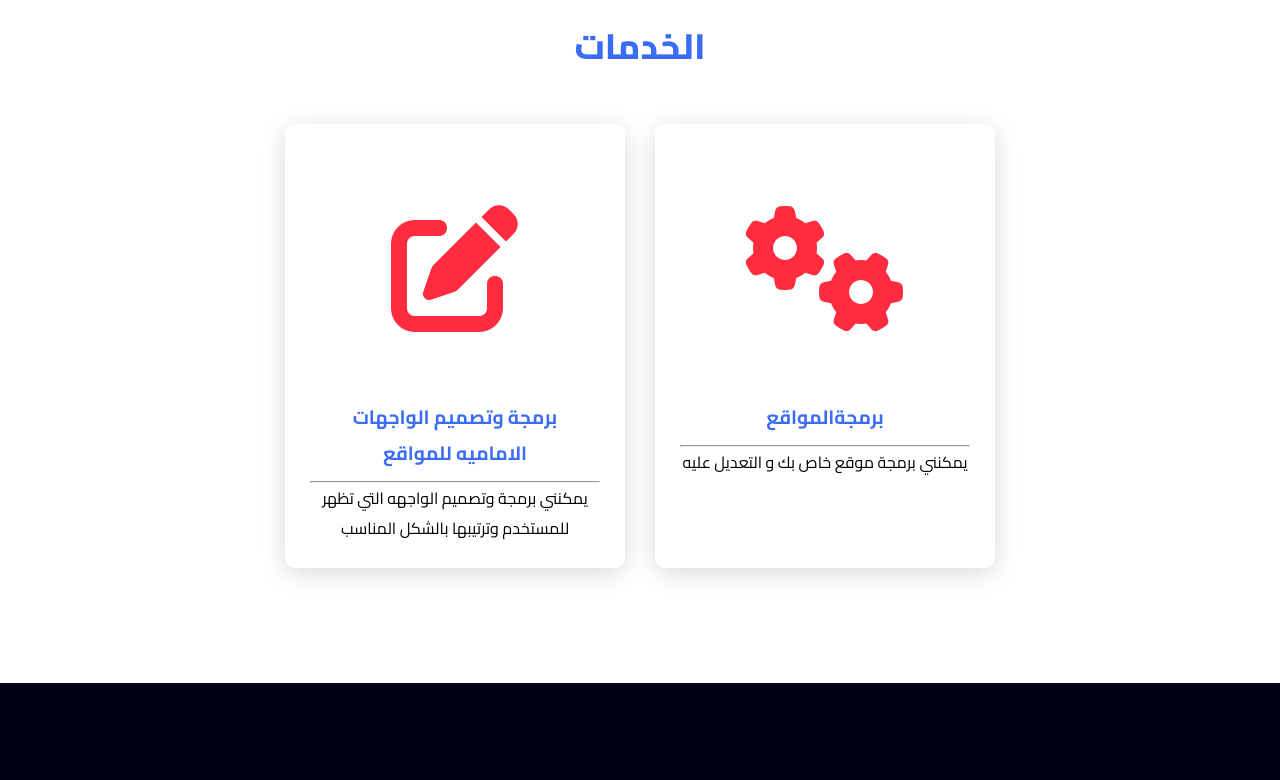
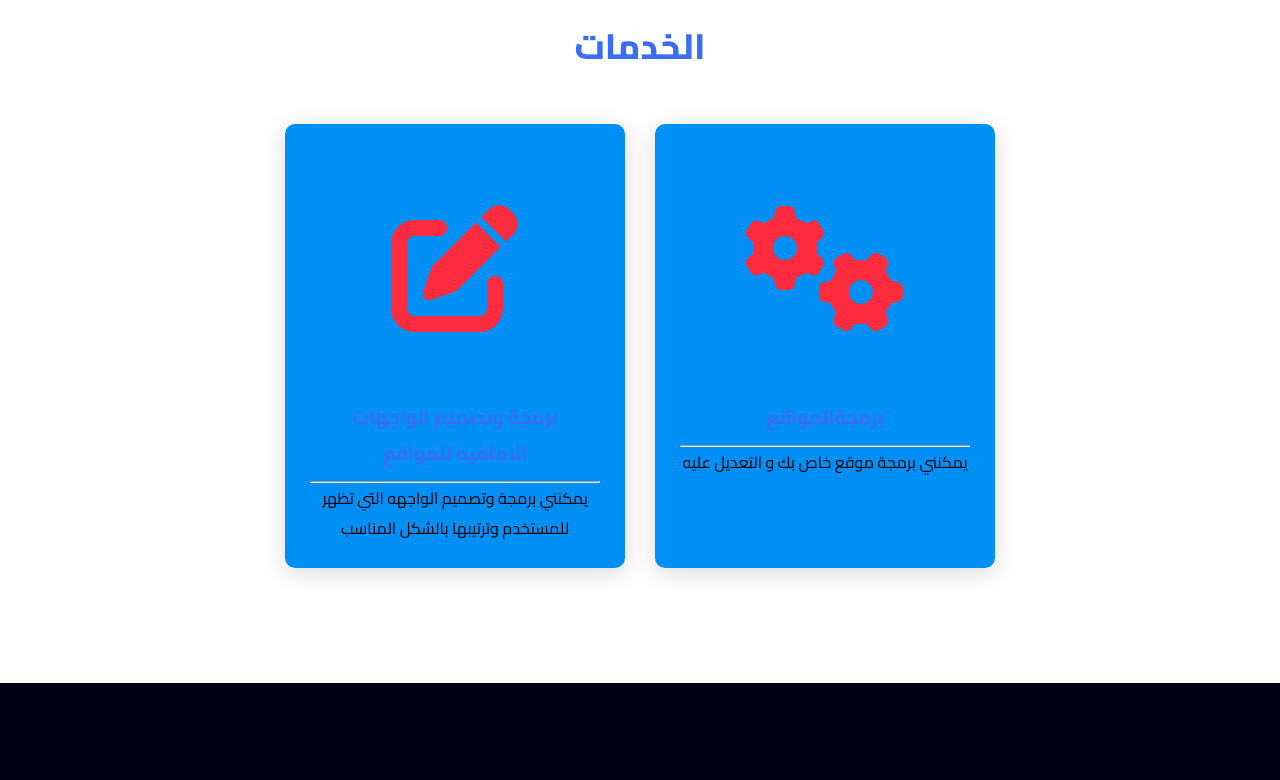
Before and after one commit to AlawiAlQurashi/web, a plain HTML site: page index.html in a window 1280 px wide. Shown: the part 1020-1800 px from the top of the page. Drawn offline with Linux system fonts and the light colour scheme.

Commit message:
update style.css

```diff
--- a/style.css
+++ b/style.css
@@ -134,7 +134,7 @@ section {
 }
 
 .card {
-    background-color: #fff;
+    background-color: #008FF5;
     width: 21.25em;
     box-shadow: 0 5px 25px rgba(1 1 1 / 15%);
     border-radius: 10px;
```
